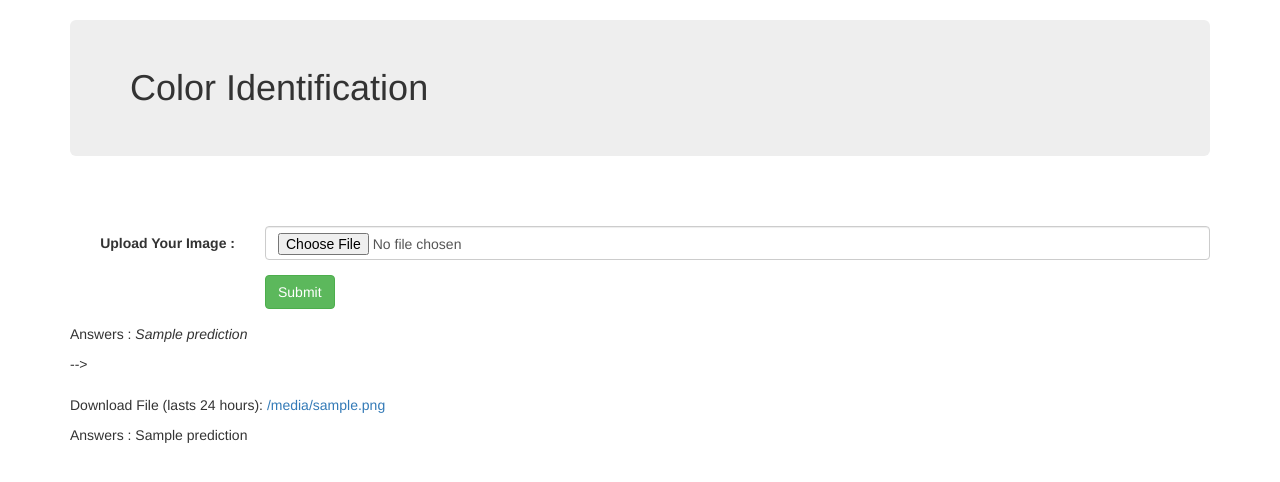
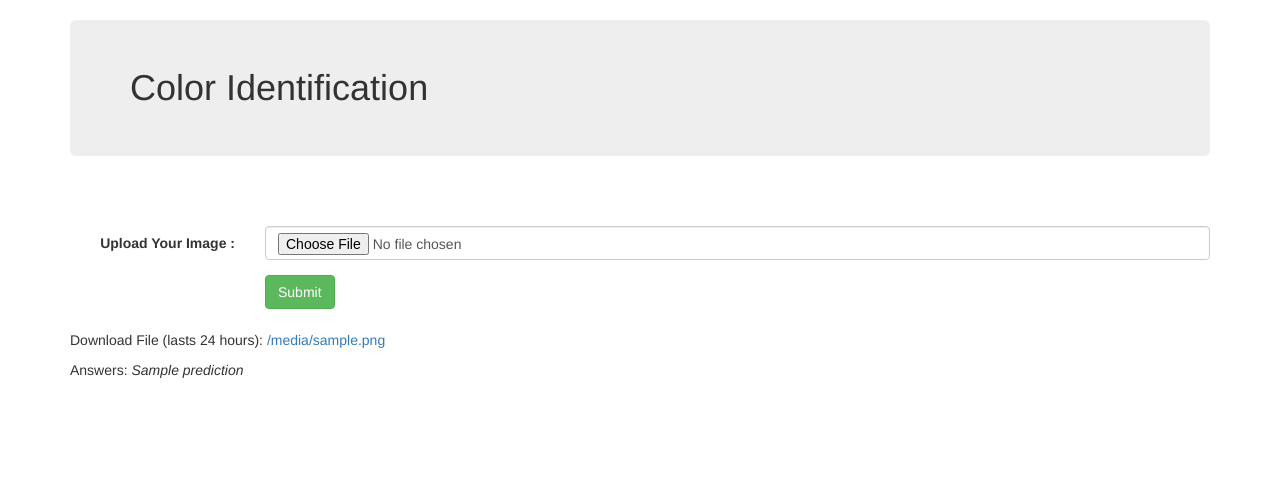
Before and after one commit to naidu970/color_based_defect_identification_system, a Flask app: template templates/index.html in a window 1280 px wide. Shown: the top 482 px of the page. Run offline with Flask 2, Linux system fonts and the light colour scheme; the template is opened without the code that fills it: most values are stand-ins (such as "Sample title", 1, 10 or a date in 2020); some libraries are stand-ins or nearby versions.

Commit message:
Add files via upload

```diff
--- a/templates/index.html
+++ b/templates/index.html
@@ -32,13 +32,14 @@
 
 	{% if prediction %}
   <!-- <img src="{{img_path}}" height="1000px" width="1000px"> -->
-	<p> Answers : <i> {{prediction.replace("\n", "<br>")}} </i></p> -->
+    <!-- <p> Extracted Text  : <i> {{extracted_text}} </i></p>
+	<p> Answers : <i> {{prediction}} </i></p> -->
     <span style="font-size: 20; margin: 21px 0; display: block;">
       <p> Download File (lasts 24 hours): <a href="{{uploaded_image_url}}">{{uploaded_image_url}}</a> </p>
 
 
 
-      <p> Answers : {{prediction.replace("\n", "<br>")}} </p>
+      <p> Answers: <i>{{ prediction|safe }}</i> </p>
       </span>
 
 	{% endif %}
```
